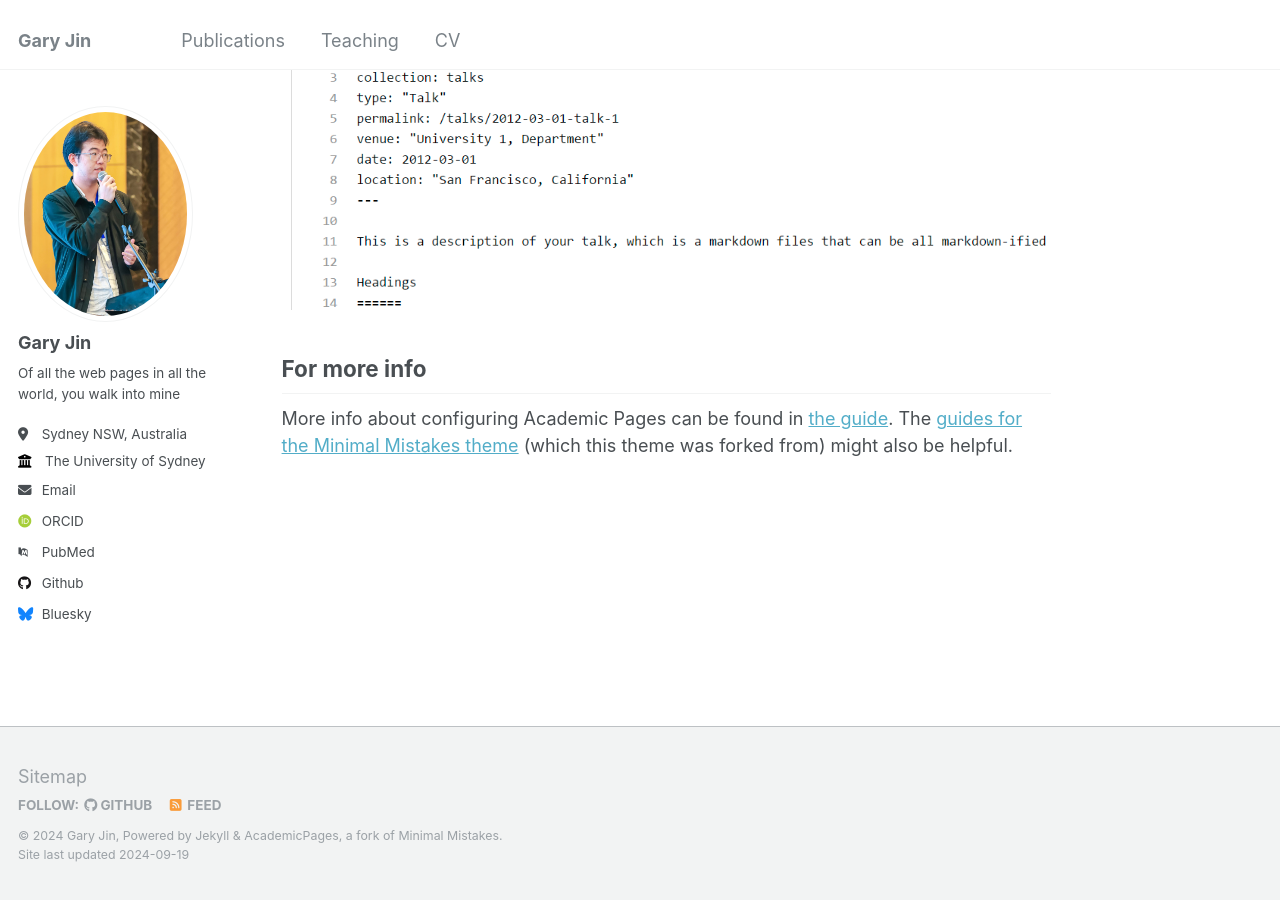
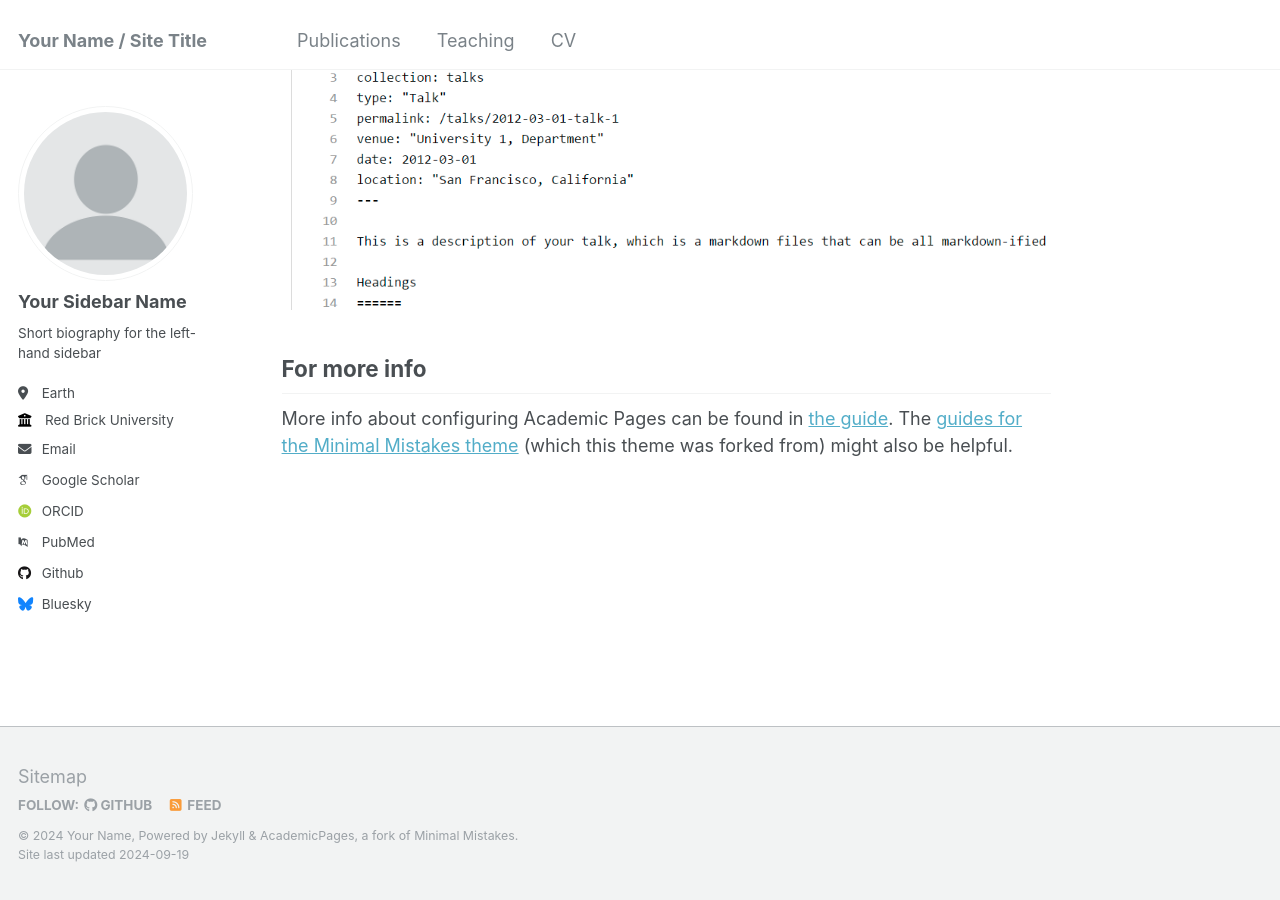
Before and after one commit to TheAttackingEyebrows/theattackingeyebrows.github.io, a Jekyll site: the page built from _pages/about.md, in a window 1280 px wide and 900 px high, scrolled down 2679 px. Built offline with Jekyll 4.4.1, drawn with Linux system fonts in a browser that asks for light colours; some web fonts are replaced; a file with an impossible date is left out.

Commit message:
Update _config.yml

```diff
--- a/_config.yml
+++ b/_config.yml
@@ -8,43 +8,42 @@
 
 # Basic Site Settings
 locale                   : "en-US"
-title                    : "Gary Jin"
+title                    : "Your Name / Site Title"
 title_separator          : "-"
-name                     : &name "Gary Jin"
-description              : &description "-n"
-url                      : https://theattackingeyebrows.github.io # the base hostname & protocol for your site e.g. "https://mmistakes.github.io"
+name                     : &name "Your Name"
+description              : &description "personal description"
+url                      : https://academicpages.github.io # the base hostname & protocol for your site e.g. "https://mmistakes.github.io"
 baseurl                  : "" # the subpath of your site, e.g. "/blog"
-repository               : "TheAttackingEyebrows/theattackingeyebrows.github.io"
+repository               : "academicpages/academicpages.github.io"
 
 # Site Author - The following control what appear as part of the author content on the side bar.
 #               If a field is blank the icon and link will not appear, otherwise it will be shown.
 #               Additional customization can be done by editing /_includes/author-profile.html
 author:
   # Biographic information
-  avatar           : "profile.jpg"
-  name             : "Gary Jin"
+  avatar           : "profile.png"
+  name             : "Your Sidebar Name"
   pronouns         : # example: "she/her"
-  bio              : "Of all the web pages in all the world, you walk into mine"
-  location         : "Sydney NSW, Australia"
-  employer         : "The University of Sydney"
+  bio              : "Short biography for the left-hand sidebar"
+  location         : "Earth"
+  employer         : "Red Brick University"
   uri              : # URL
-  email            : "theattackingeyebrows@gmail.com"
+  email            : "none@example.org"
 
   # Academic websites
   arxiv            : # URL - Update with the correct link to your profile
-  googlescholar    : # URL - Update with the correct link to your profile
+  googlescholar    : "https://scholar.google.com/citations?user=PS_CX0AAAAAJ"
   impactstory      : # URL
-  orcid            : "http://orcid.org/0000-0002-5073-6257"
+  orcid            : "http://orcid.org/yourorcidurl"
   semantic         : # URL
   pubmed           : "https://www.ncbi.nlm.nih.gov/pubmed/?term=john+snow"
   researchgate     : # URL
-
 
   # Repositories and software development
   bitbucket        : # Username - Update with your username on the site
   codepen          : # Username
   dribbble         : # Username
-  github           : "TheAttackingEyebrows"
+  github           : "academicpages"
   kaggle           : # Username
   stackoverflow    : # User number or user number and name (i.e., use "1" or "1/jeff-atwood")
 
@@ -74,9 +73,10 @@ author:
   youtube          : # Username
   zhihu            : # URL
 
-
 # Publication Category - The following the list of publication categories and their headings
 publication_category:
+  books:
+    title: 'Books'
   manuscripts:
     title: 'Journal Articles'
   conferences:
```
